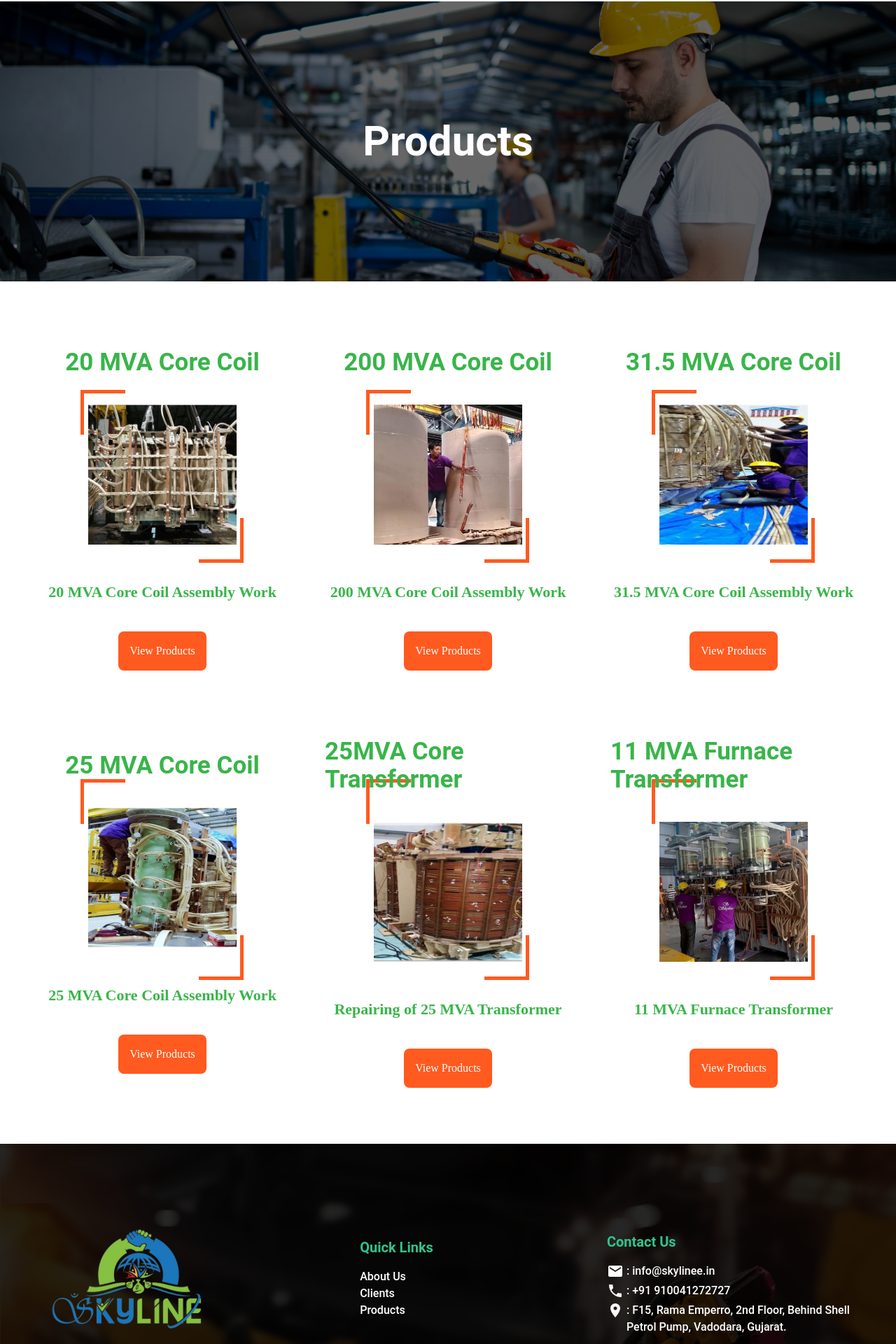
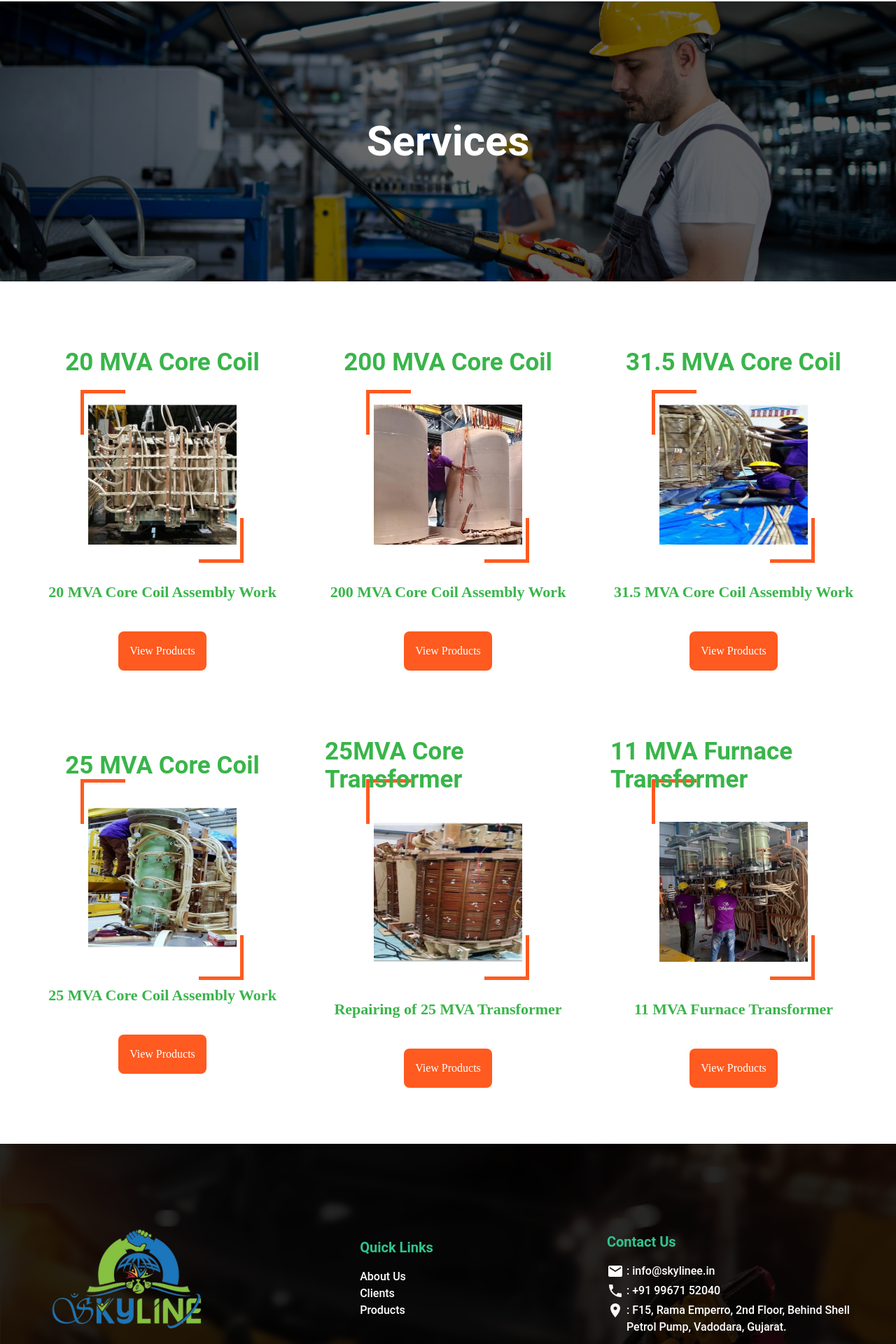
Before and after one commit to devmak122/skylines, a React (Create React App) app: page /Products in a window 1280 px wide. Shown: the part 94-2014 px from the top of the page at 70% size. Built offline with nearby package versions, Linux system fonts and the light colour scheme.

Commit message:
phone number and link exchange

```diff
--- a/src/components/Footer.jsx
+++ b/src/components/Footer.jsx
@@ -55,7 +55,7 @@ const Footer = () => {
       <div className="flex items-center gap-1 pb-1 justify-center lg:justify-start">
         <img src={phone} alt="phone" />:
         <h4 className="">
-          <a href="tel:+919100412727">+91 910041272727</a>
+          <a href="tel:+919100412727">+91 99671 52040</a>
         </h4>
       </div>
       <div className="flex gap-1 items-start justify-center lg:justify-start">
--- a/src/pages/Home.jsx
+++ b/src/pages/Home.jsx
@@ -62,12 +62,14 @@ const Home = () => {
 
                 </div>
                <div className="flex justify-start mobile:flex-col mobile:item-center mobile:gap-7 gap-20">
-                 <Link to="/Products">
+
+                 <Link to="/Services">
                   <button className="bg-orange-500 text-white px-6 py-3 rounded  font-poppins flex justify-start hover:text-secondary transition-colors duration-300">
                   Recovery Collection
                   </button>
                 </Link>
-                <Link to="/Services">
+
+                 <Link to="/Products">
                   <button className="bg-orange-500 text-white px-6 py-3 rounded  font-poppins flex justify-start hover:text-secondary transition-colors duration-300">
                   Technician Provider
                   </button>
--- a/src/pages/Product.jsx
+++ b/src/pages/Product.jsx
@@ -52,7 +52,7 @@ const Product = () => {
       >
         <div
           className="text-white text-center flex items-center justify-center  font-roboto font-bold text-6xl">
-         Products
+         Services
         </div>
       </div>
       <div className="grid mobile:grid-cols-1 tablet:grid-cols-2 laptop:grid-cols-3 gap-6 mx-4 my-4 p-6">
```
Also changed, not shown: 50 other files (tests, documents, lock files or other folders).
